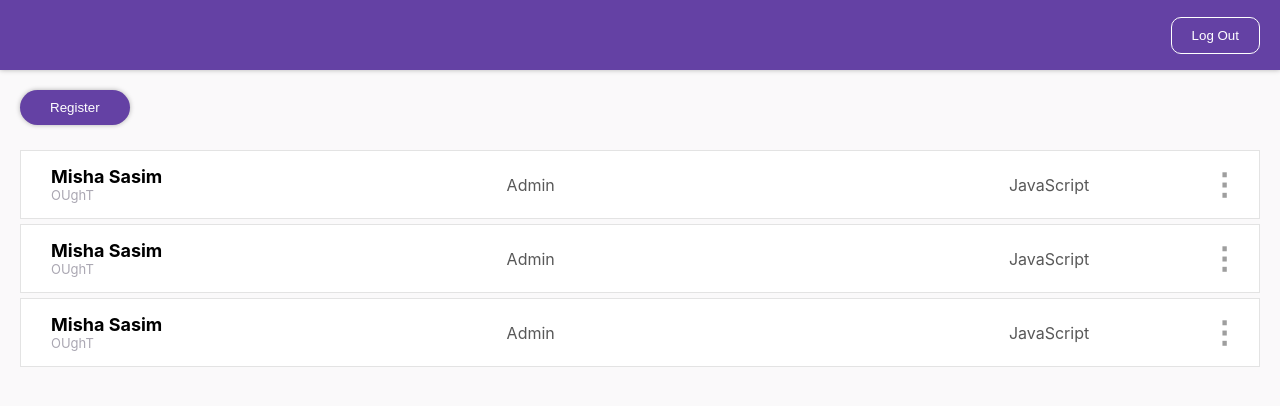
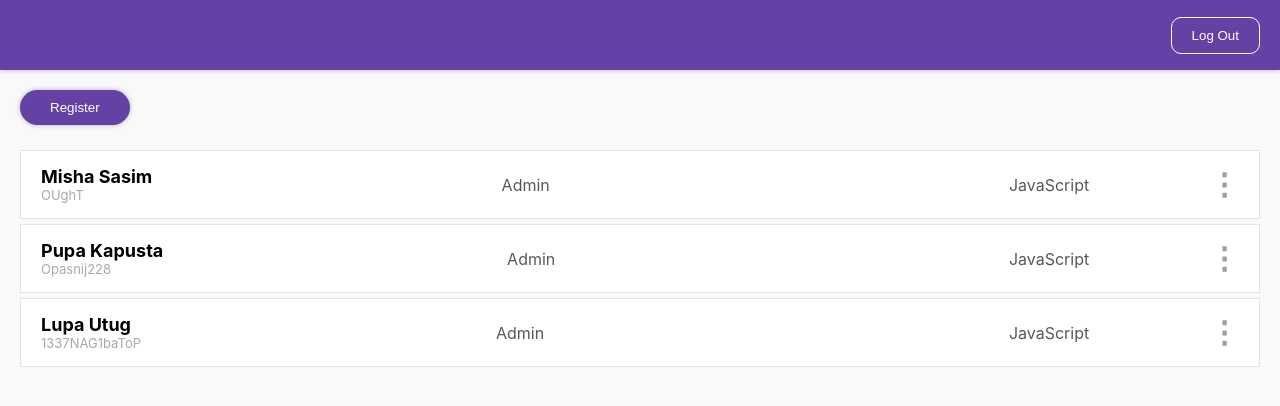
Before and after one commit to OUghTMS/DIMS.UI-1, a React (Create React App) app: page /login in a window 1280 px wide. Both pictures are taken after a click on the button "Enter". Shown: the top 406 px of the page. Built offline with nearby package versions, Linux system fonts and the light colour scheme.

Commit message:
add data to database

```diff
--- a/src/App.css
+++ b/src/App.css
@@ -199,7 +199,8 @@ h3 {
   align-items: center
 }
 .item-title {
-  margin: 5px 10px;
+  margin: 5px 0px;
+  margin-right: 10px;
 }
 .item-name {
   font-weight: bold;
--- a/src/components/grid-section.js
+++ b/src/components/grid-section.js
@@ -2,7 +2,7 @@ import React, { Component } from 'react';
 
 import ItemEditMenu from './item-edit-menu';
 import ItemsList from './items-list';
-import db from '../db/db'
+import db from '../db/user'
 
 export default class GridSection extends Component {
     constructor(props){
--- a/src/db/db.json
+++ /dev/null
@@ -1,29 +0,0 @@
-[
-    {
-        "name": "Misha",
-        "lastName": "Sasim",
-        "login": "OUghT",
-        "password": "111",
-        "role": "Admin",
-        "direction": "JavaScript",
-        "_id": "1"
-    },
-    {
-        "name": "Misha",
-        "lastName": "Sasim",
-        "login": "OUghT",
-        "password": "111",
-        "role": "Admin",
-        "direction": "JavaScript",
-        "_id": "2"
-    },
-    {
-        "name": "Misha",
-        "lastName": "Sasim",
-        "login": "OUghT",
-        "password": "111",
-        "role": "Admin",
-        "direction": "JavaScript",
-        "_id": "3"
-    }
-]
--- /dev/null
+++ b/src/db/task.json
@@ -0,0 +1,3 @@
+[
+
+]
--- /dev/null
+++ b/src/db/user.json
@@ -0,0 +1,84 @@
+[
+    {
+        "name": "Misha",
+        "lastName": "Sasim",
+        "login": "OUghT",
+        "password": "111",
+        "role": "Admin",
+        "direction": "JavaScript",
+        "_id": "1",
+        "tasks": [
+            {
+                "_id": "1",
+                "start": "06.12.2010",
+                "deadline": "08.12.2010",
+                "name": "Create task grid",
+                "description": "just go and do it, like ezy-bryzee!"
+            },
+            {
+                "_id": "2",
+                "start": "30.06.2019",
+                "deadline": "30.06.2049",
+                "name": "Wait for it",
+                "description": "Just sit and chill for little bit:)"
+            },
+            {
+                "_id": "3",
+                "start": "15.07.2019",
+                "deadline": "15.07.2019",
+                "name": "Discuss mozZaaarellaaa",
+                "description": "¯\\_(ツ)_/¯"
+            }
+        ]
+    },
+    {
+        "name": "Pupa",
+        "lastName": "Kapusta",
+        "login": "Opasnij228",
+        "password": "111",
+        "role": "Admin",
+        "direction": "JavaScript",
+        "_id": "2",
+        "tasks": [
+            {
+                "_id": "1",
+                "start": "06.12.2010",
+                "deadline": "08.12.2010",
+                "name": "Create task grid",
+                "description": "just go and do it, like ezy-bryzee!"
+            },
+            {
+                "_id": "3",
+                "start": "15.07.2019",
+                "deadline": "15.07.2019",
+                "name": "Discuss mozZaaarellaaa",
+                "description": "¯\\_(ツ)_/¯"
+            }
+        ]
+    },
+    {
+        "name": "Lupa",
+        "lastName": "Utug",
+        "login": "1337NAG1baToP",
+        "password": "111",
+        "role": "Admin",
+        "direction": "JavaScript",
+        "_id": "3",
+        "tasks": [
+            {
+                "_id": "2",
+                "start": "30.06.2019",
+                "deadline": "30.06.2049",
+                "name": "Wait for it",
+                "description": "Just sit and chill for little bit:)"
+            },
+            {
+                "_id": "3",
+                "start": "15.07.2019",
+                "deadline": "15.07.2019",
+                "name": "Discuss mozZaaarellaaa",
+                "description": "¯\\_(ツ)_/¯"
+            }
+        ]
+    }
+]
```
